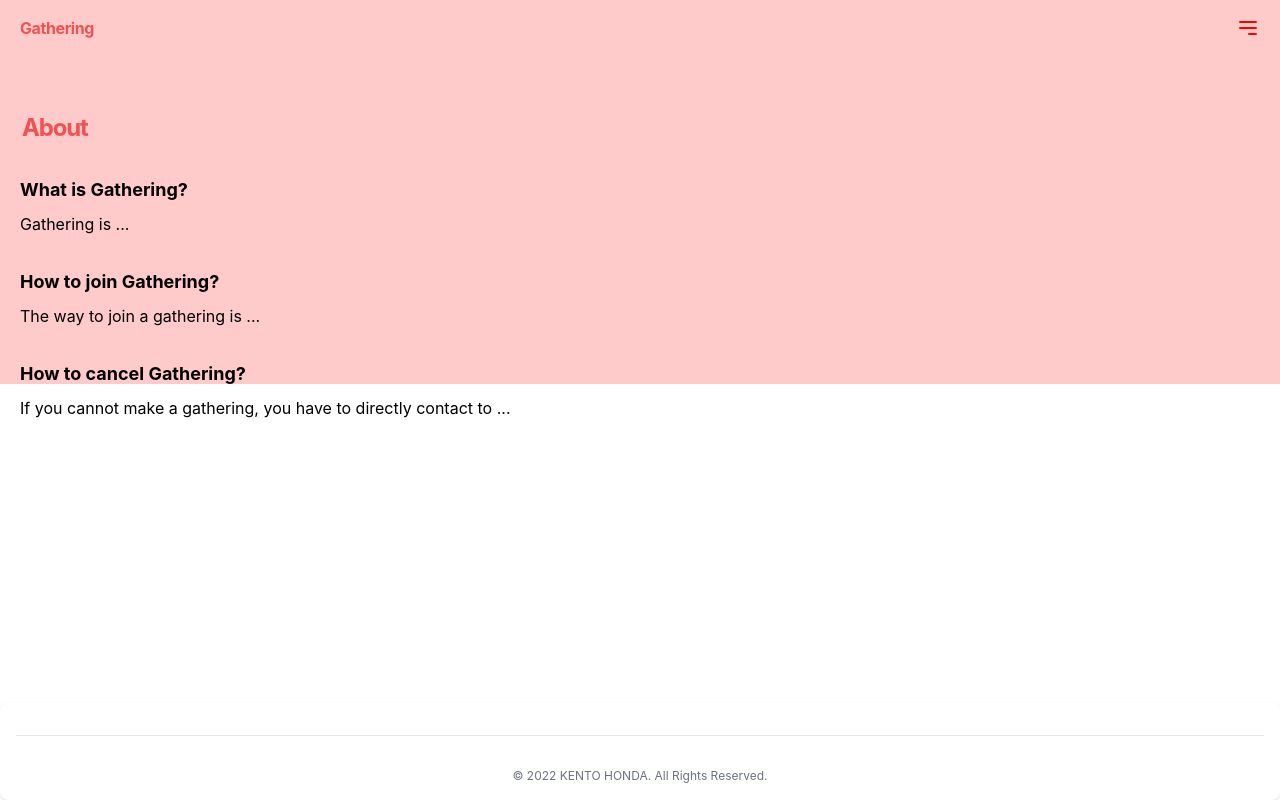
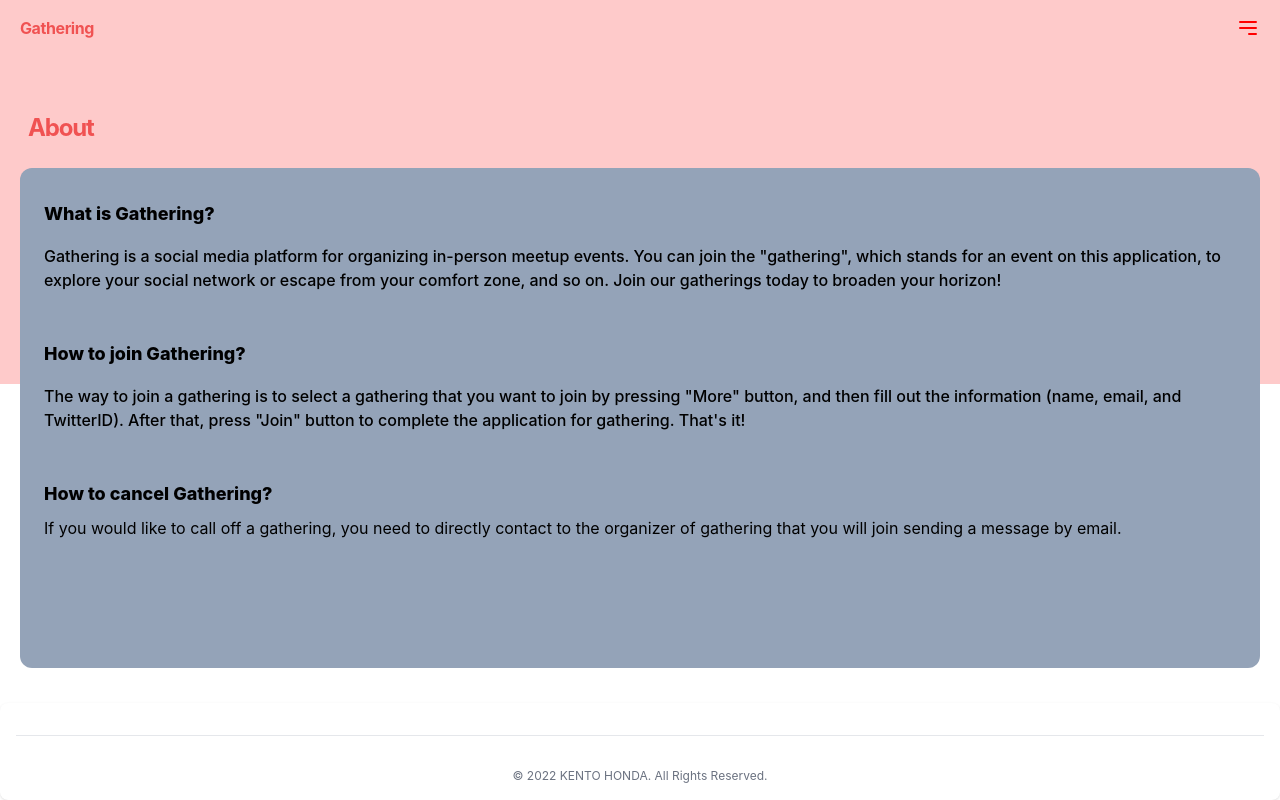
Before and after one commit to keento0809/gathering, a Next.js app in the folder frontend/: page /about in a window 1280 px wide. Built offline with nearby package versions, Linux system fonts and the light colour scheme.

Commit message:
Wrote About page

```diff
--- a/frontend/pages/about/index.tsx
+++ b/frontend/pages/about/index.tsx
@@ -6,32 +6,47 @@ const About = () => {
   return (
     <>
       <Wrapper>
-        <h2 className="text-2xl pl-0.5 font-bold tracking-tighter text-left text-red-500 dark:text-red-400">
+        <h2 className="text-2xl pl-2 font-bold tracking-tighter text-left text-red-500 dark:text-red-400">
           About
         </h2>
-        <div className="explanations py-8">
-          <section className="pb-8">
-            <h3 className="section-title text-lg font-bold">
+        <Card>
+          <div className="explanations py-2">
+            <section className="pb-12">
+              <h3 className="section-title text-lg font-extrabold">
                 What is Gathering?
               </h3>
-            <p className="pt-2">Gathering is ...</p>
+              <p className="pt-4 font-medium">
+                Gathering is a social media platform for organizing in-person
+                meetup events. You can join the "gathering", which stands for an
+                event on this application, to explore your social network or
+                escape from your comfort zone, and so on. Join our gatherings
+                today to broaden your horizon!
+              </p>
             </section>
-          <section className="pb-8">
-            <h3 className="section-title text-lg font-bold">
+            <section className="pb-12">
+              <h3 className="section-title text-lg font-extrabold">
                 How to join Gathering?
               </h3>
-            <p className="pt-2">The way to join a gathering is ...</p>
+              <p className="pt-4 font-medium">
+                The way to join a gathering is to select a gathering that you
+                want to join by pressing "More" button, and then fill out the
+                information (name, email, and TwitterID). After that, press
+                "Join" button to complete the application for gathering. That's
+                it!
+              </p>
             </section>
-          <section className="pb-8">
-            <h3 className="section-title text-lg font-bold">
+            <section className="pb-12">
+              <h3 className="section-title text-lg font-extrabold">
                 How to cancel Gathering?
               </h3>
               <p className="pt-2">
-              If you cannot make a gathering, you have to directly contact to
-              ...
+                If you would like to call off a gathering, you need to directly
+                contact to the organizer of gathering that you will join sending
+                a message by email.
               </p>
             </section>
           </div>
+        </Card>
       </Wrapper>
     </>
   );
```
Lines whose indentation alone changed are shown as unchanged.
